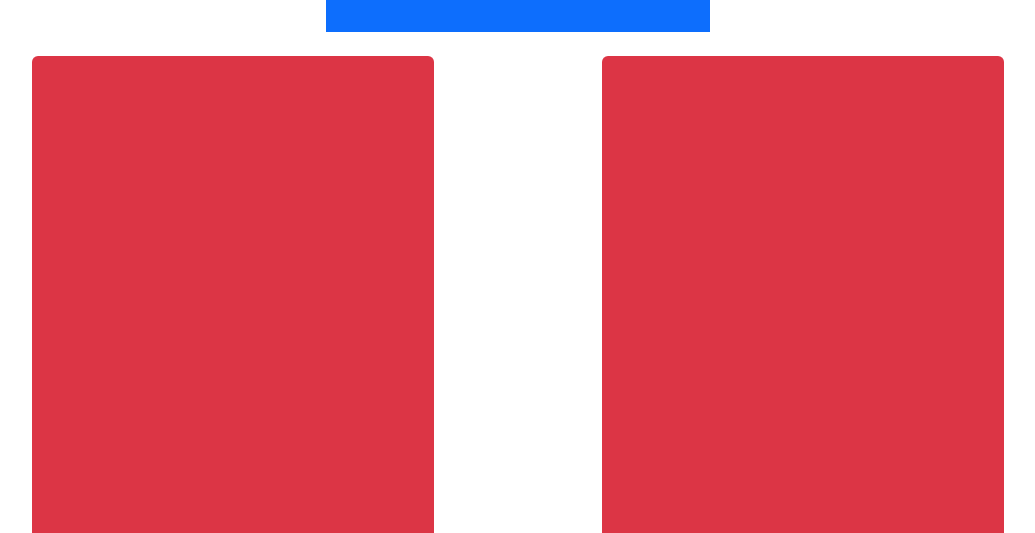
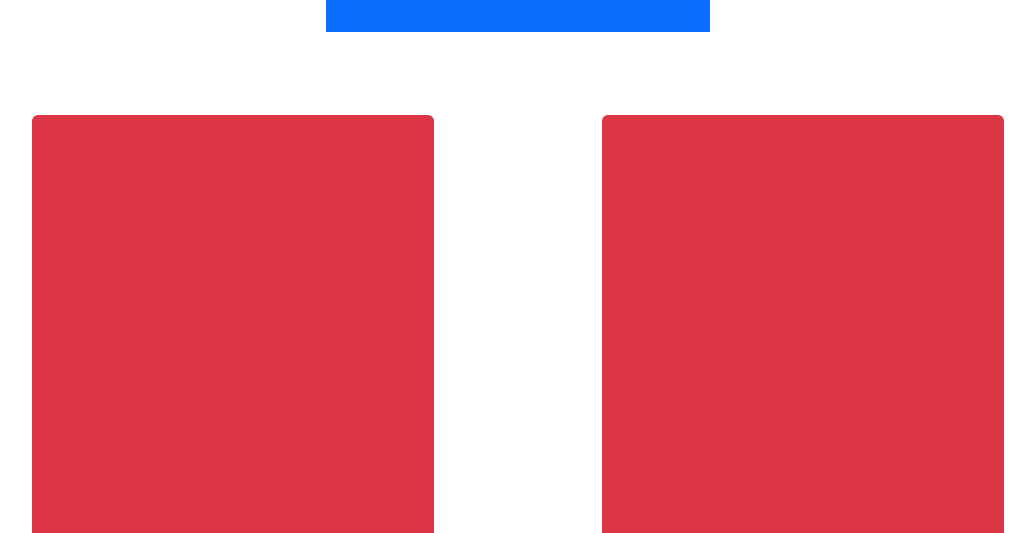
Before and after one commit to jmmedina00/fancy-countdown, a website built with webpack: page index.html in a window 1280 px wide. Shown: the top 533 px of the page, without its empty margins (122-1157 px from the left). Built offline with nearby package versions, Linux system fonts and the light colour scheme.

Commit message:
feat: ensure timer display stays vertically centered

```diff
--- a/index.html
+++ b/index.html
@@ -4,5 +4,5 @@
     <meta charset="utf-8" />
     <title>Countdown timer</title>
   </head>
-  <body></body>
+  <body class="d-flex min-vh-100 flex-column"></body>
 </html>
--- a/src/js/timer.js
+++ b/src/js/timer.js
@@ -6,10 +6,13 @@ export const getTimerComponent = () => {
 
   const timerWrapper = document.createElement("div");
   timerWrapper.classList.add("container-sm");
+  timerWrapper.classList.add("flex-grow-1");
+  timerWrapper.classList.add("d-flex");
 
   const timerComponent = document.createElement("div");
   timerComponent.classList.add("row");
-  timerComponent.classList.add("flex-nowrap");
+  timerComponent.classList.add("flex-grow-1");
+  timerComponent.classList.add("align-self-center");
 
   for (const component of unitComponents) {
     timerComponent.appendChild(component);
```
